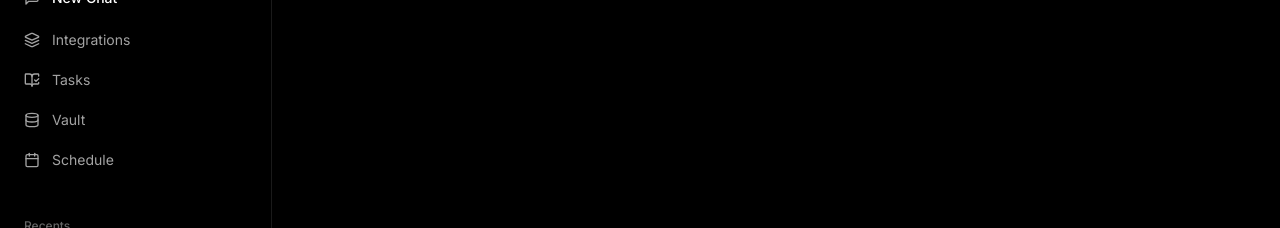
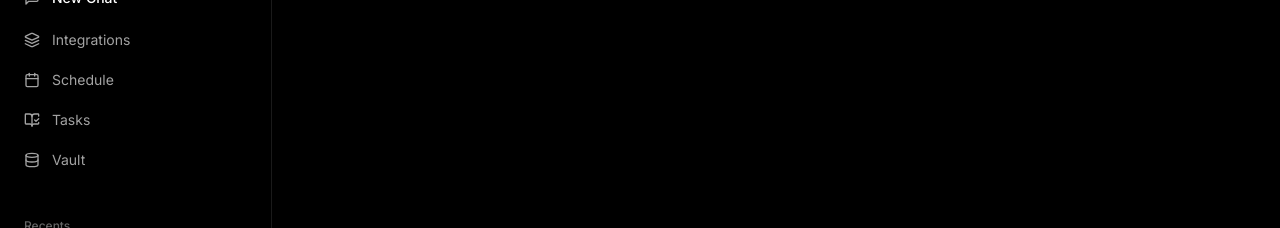
Before and after one commit to sou842/assistant, a Next.js app: page /ai in a window 1280 px wide. Shown: the part 134-362 px from the top of the page. Built offline with nearby package versions, Linux system fonts and the light colour scheme; no server answers.

Commit message:
gallery-pattern

```diff
--- a/components/ai/sidebar.tsx
+++ b/components/ai/sidebar.tsx
@@ -157,6 +157,13 @@ export function Sidebar({
               label="Integrations"
             />
             <SidebarNavItem
+              active={pathname?.startsWith("/ai/schedule")}
+              href="/ai/schedule"
+              icon={<Calendar size={16} />}
+              isCollapsed={isCollapsed}
+              label="Schedule"
+            />
+            <SidebarNavItem
               active={pathname === "/ai/tasks"}
               href="/ai/tasks"
               icon={<BookOpenCheck size={16} />}
@@ -177,14 +184,6 @@ export function Sidebar({
               active={pathname.startsWith("/ai/playground")}
               isCollapsed={isCollapsed}
             /> */}
-
-            <SidebarNavItem
-              active={pathname?.startsWith("/ai/schedule")}
-              href="/ai/schedule"
-              icon={<Calendar size={16} />}
-              isCollapsed={isCollapsed}
-              label="Schedule"
-            />
           </div>
 
           {/* Recents Section */}
```
